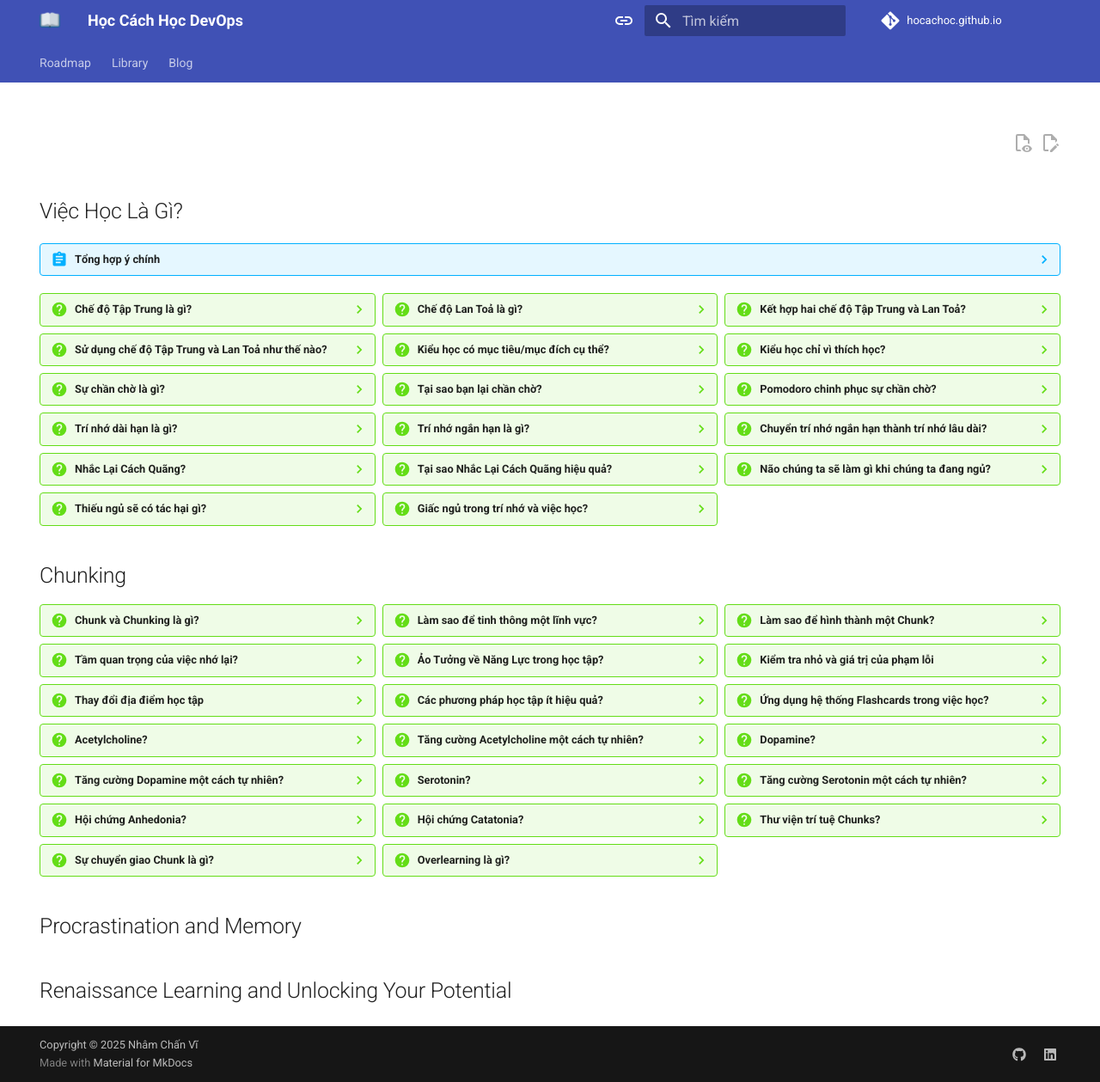
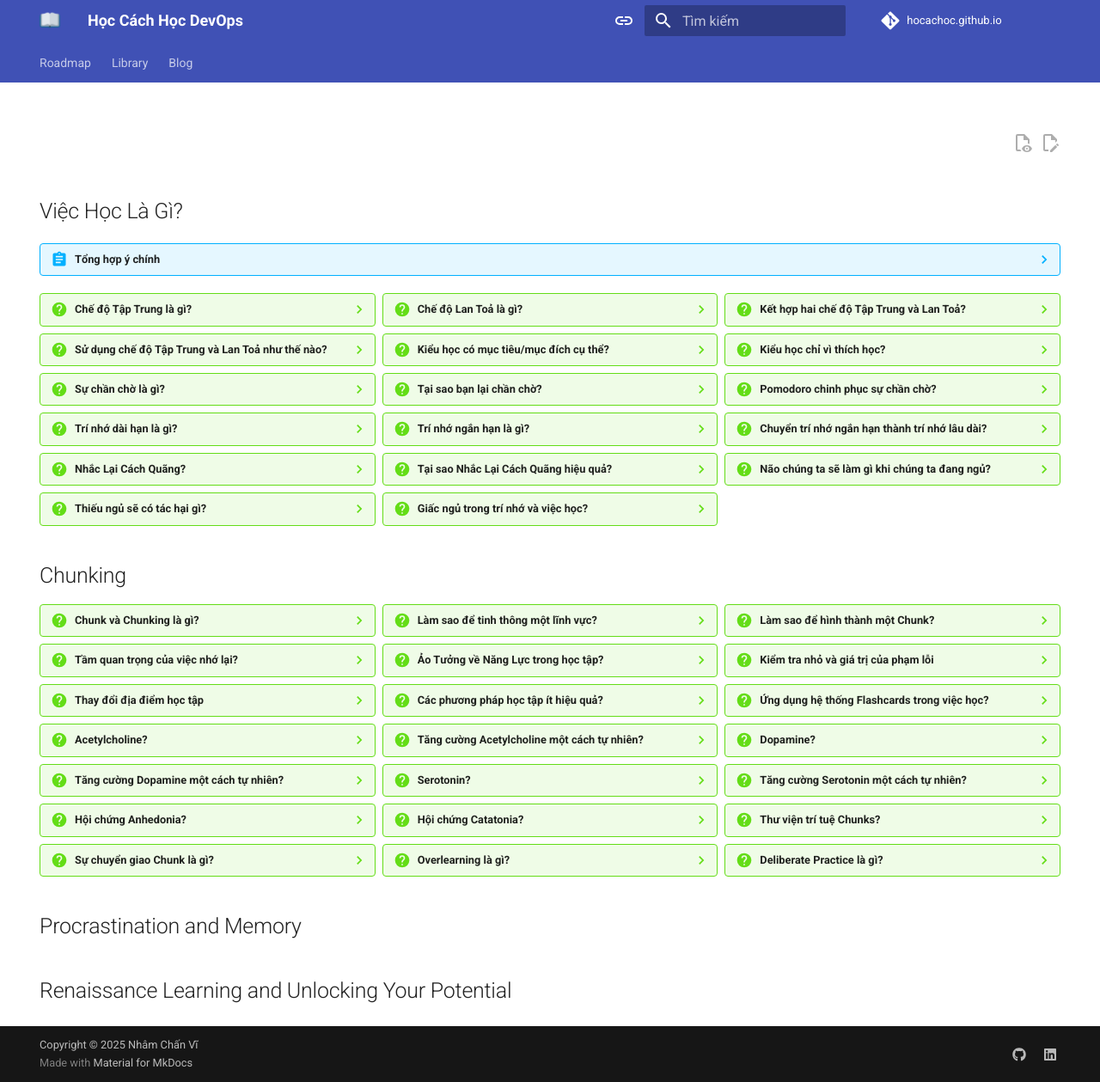
Before and after one commit to hocachoc/hocachoc.github.io, an MkDocs documentation site: the page built from docs/lhtl.md, in a window 1280 px wide and 1259 px high. Shown: the whole window at 86% size. Built offline with MkDocs 1.6.1 and Material for MkDocs 9.7.7, drawn with Linux system fonts in a browser that asks for light colours; comment, search, counter and statistics services are not loaded; some of the changed lines change nothing that is shown.

Commit message:
adding Overlearning

```diff
--- a/docs/lhtl.md
+++ b/docs/lhtl.md
@@ -331,13 +331,16 @@
 ??? question "Sự chuyển giao Chunk là gì?"
     ??? success "Cố gắng nhớ lại trước khi xem đáp án"
         Các Chunk cũng giúp bạn hiểu những khái niệm mới. Đó là vì khi bạn đã hiểu rõ một Chunk bạn sẽ thấy là Chunk đó có thể có quan hệ với các Chunk tương tự một cách bất ngờ, không chỉ trong cùng lĩnh vực, nhưng ở cả các lĩnh vực rất khác nhau.
-        !!! example "Ví dụ"
-
 
 ??? question "Overlearning là gì?"
     ??? success "Cố gắng nhớ lại trước khi xem đáp án"
-        Điều có thể làm cho thông tin in sâu một cách vững chắc vào tâm trí của bạn.
-        !!! example "Ví dụ"
+        Overlearning (học quá mức) là tiếp tục học hoặc thực hành sau khi bạn đã thành thạo những gì bạn có thể trong buổi học.
+        !!! example "TED experts thường tập 70 tiếng cho 20 phút nói"
+        Tuy nhiên, overlearning quá nhiều sẽ tốn thời gian bởi vì khi bạn đã hiểu rõ một vấn đề thì điều đó trở nên dễ dàng, nếu bạn cứ quanh quẩn làm việc dễ dàng thì bạn dễ bị rơi vào trạng thái Ảo Tưởng Năng Lực vì những việc dễ dàng.
+
+??? question "Deliberate Practice là gì?"
+    ??? success "Cố gắng nhớ lại trước khi xem đáp án"
+        Deliberate Practice (thực hành có chủ đích) là việc bạn tập trung vào những việc khó hơn.
 
 
 </div>
```
